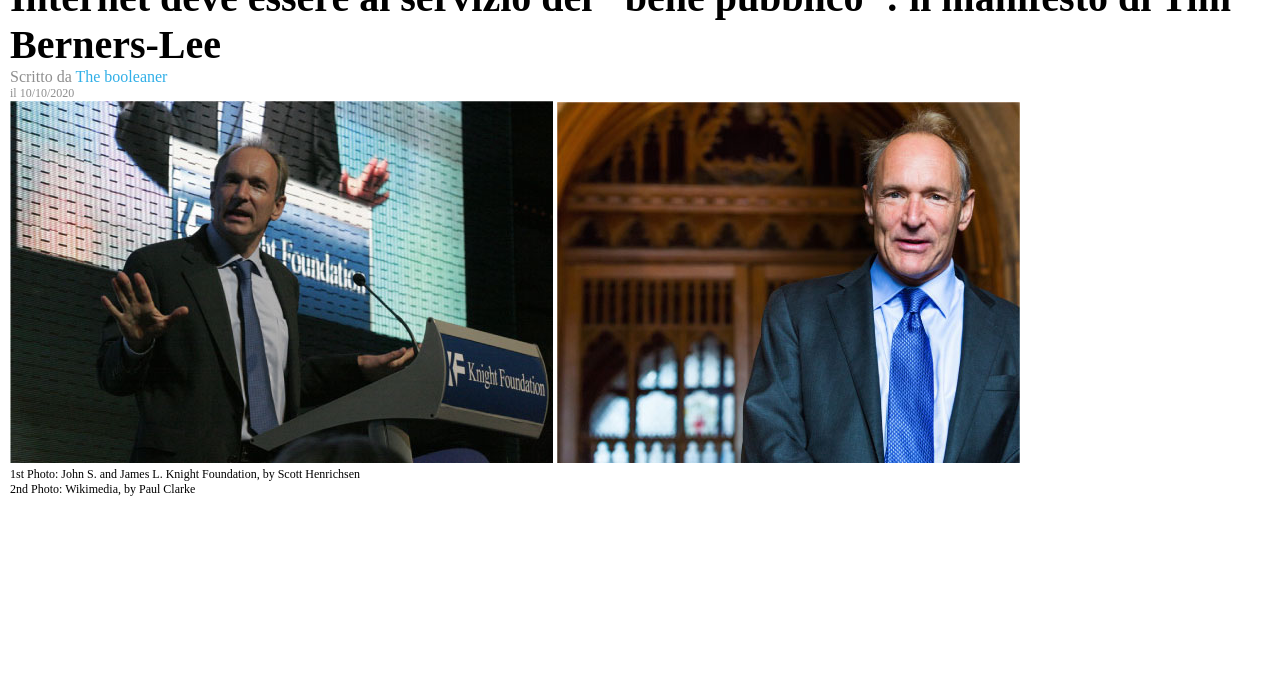
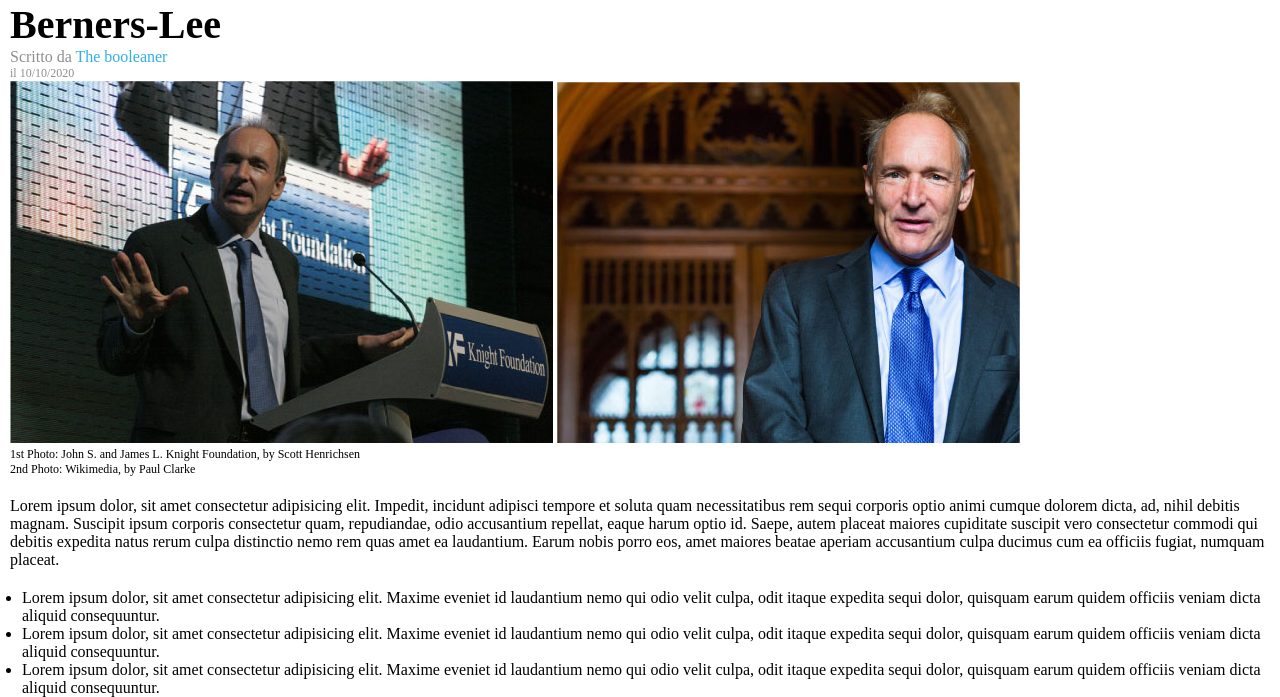
Before and after one commit to fraberret/html-css-booleaner, a plain HTML site: page index.html in a window 1280 px wide. Shown: the part 146-843 px from the top of the page. Before the commit the page ends 800 px from the top, so only its background shows below. Drawn offline with Linux system fonts and the light colour scheme.

Commit message:
add first paragraph and list on main section

```diff
--- a/assests/css/style.css
+++ b/assests/css/style.css
@@ -18,6 +18,7 @@
 #logo{
  width: 200px;
  height: 130px;
+ margin-left: 10px;
 
 }
 
@@ -26,7 +27,7 @@ h1{
 }
 
 #site_main{
-    margin: 20px 10px;
+    margin-left: 10px;
 }
 
 #autore{
@@ -48,3 +49,14 @@ h1{
 
    font-size: 12px;
 }
+
+.space{
+
+    margin-top: 20px;
+
+}
+ul{
+
+
+    margin-left: 12px;
+}
--- a/index.html
+++ b/index.html
@@ -17,7 +17,7 @@
     <!-- /#site_header -->
 
     <main id="site_main">
-        <section>
+
             <h1>Internet deve essere al servizio del "bene pubblico": il manifesto di Tim Berners-Lee</h1>
             <div id="autore">
                 <span>Scritto da</span>
@@ -31,8 +31,19 @@
                     <p>1st Photo: John S. and James L. Knight Foundation, by Scott Henrichsen</p>
                     <p>2nd Photo: Wikimedia, by Paul Clarke</p>
                 </div>
+                <div class= "space">
+                    <p>Lorem ipsum dolor, sit amet consectetur adipisicing elit. Impedit, incidunt adipisci tempore et soluta quam necessitatibus rem sequi corporis optio animi cumque dolorem dicta, ad, nihil debitis magnam. Suscipit ipsum corporis consectetur quam, repudiandae, odio accusantium repellat, eaque harum optio id. Saepe, autem placeat maiores cupiditate suscipit vero consectetur commodi qui debitis expedita natus rerum culpa distinctio nemo rem quas amet ea laudantium. Earum nobis porro eos, amet maiores beatae aperiam accusantium culpa ducimus cum ea officiis fugiat, numquam placeat.</p>
+                </div>
+                <div class="space">
+                    <ul>
+                        <li>Lorem ipsum dolor, sit amet consectetur adipisicing elit. Maxime eveniet id laudantium nemo qui odio velit culpa, odit itaque expedita sequi dolor, quisquam earum quidem officiis veniam dicta aliquid consequuntur.</li>
+                        <li>Lorem ipsum dolor, sit amet consectetur adipisicing elit. Maxime eveniet id laudantium nemo qui odio velit culpa, odit itaque expedita sequi dolor, quisquam earum quidem officiis veniam dicta aliquid consequuntur.</li>
+                        <li>Lorem ipsum dolor, sit amet consectetur adipisicing elit. Maxime eveniet id laudantium nemo qui odio velit culpa, odit itaque expedita sequi dolor, quisquam earum quidem officiis veniam dicta aliquid consequuntur.</li>
+                    </ul>
+
+                </div>
             </div>
-        </section>
+
     </main>
     <!-- /#site_main -->
 
```
